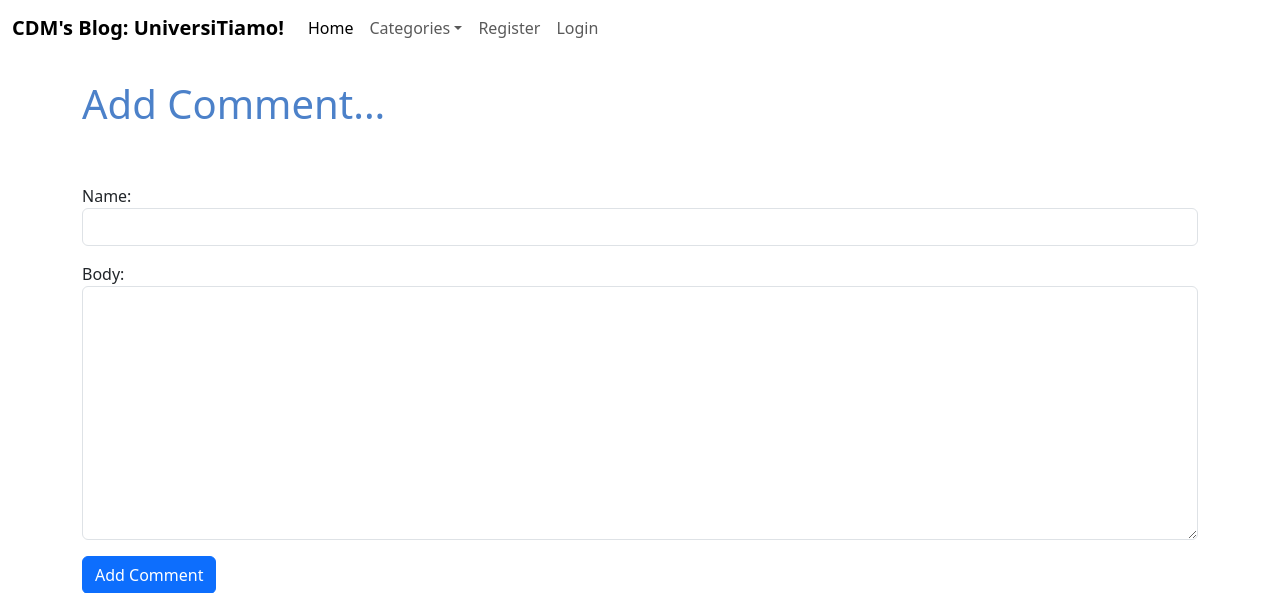
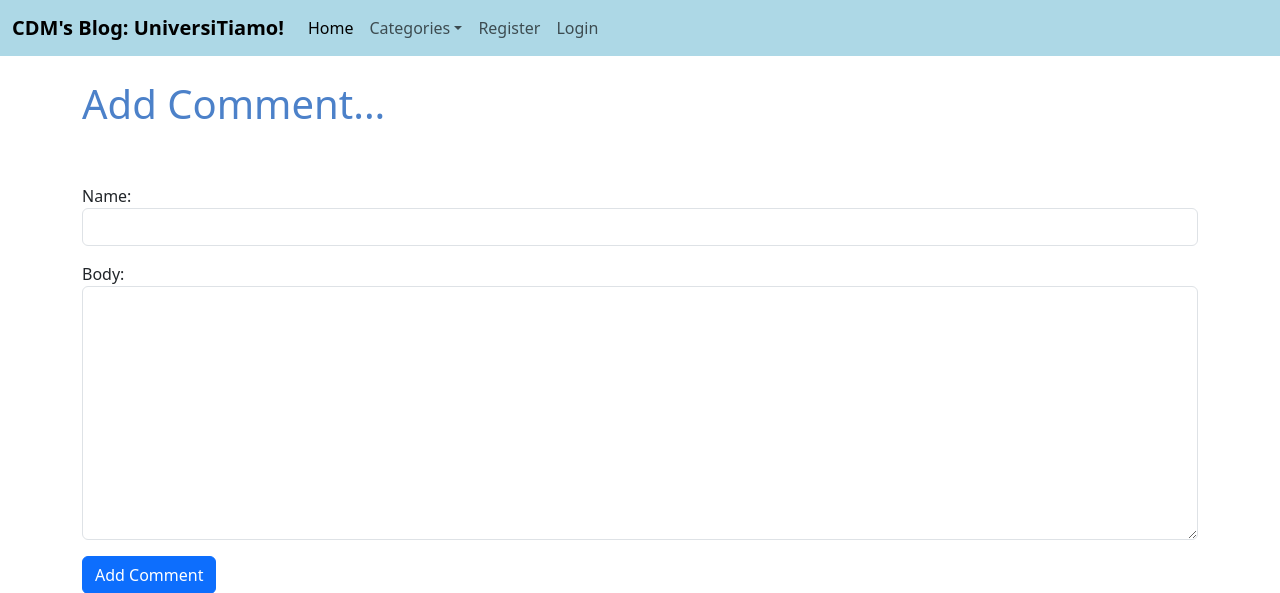
Before and after one commit to mazzocchi7053622/BlogPPM, a Django app: page /article/8/comment/ in a window 1280 px wide. Shown: the top 593 px of the page. Run offline with Django 5.2, Linux system fonts and the light colour scheme; some libraries are stand-ins or nearby versions.

Commit message:
Update base.html

```diff
--- a/elaboratoPPM/templates/base.html
+++ b/elaboratoPPM/templates/base.html
@@ -10,7 +10,7 @@
   </head>
   <body>
 
-  <nav class="navbar navbar-expand-lg bg-body" style="background-color: lightblue; color: black">
+  <nav class="navbar navbar-expand-lg" style="background-color: lightblue; color: black">
   <div class="container-fluid">
     <a class="navbar-brand"><strong>CDM's Blog: UniversiTiamo!</strong></a>
     <button class="navbar-toggler" type="button" data-bs-toggle="collapse" data-bs-target="#navbarSupportedContent" aria-controls="navbarSupportedContent" aria-expanded="false" aria-label="Toggle navigation">
```
